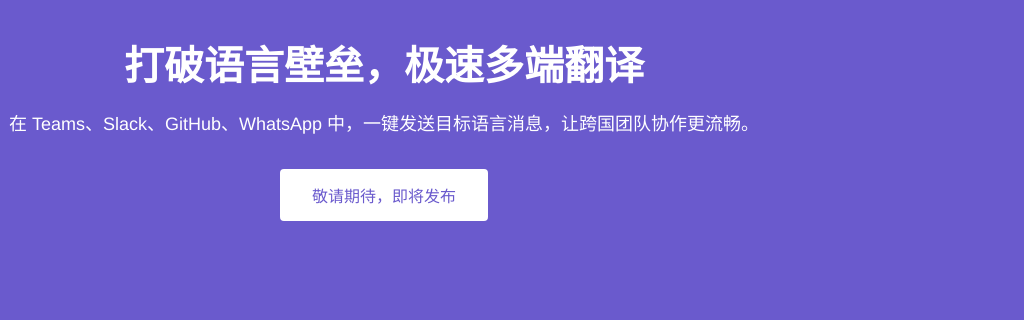
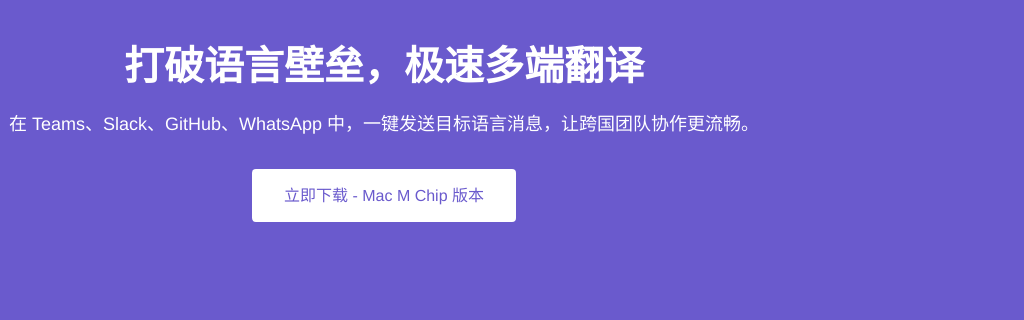
Before and after one commit to madison890000/turbo-translate-hub-home, a plain HTML site: page index.html in a window 1280 px wide. Shown: the part 58-378 px from the top of the page, 256-1280 px from the left. Drawn offline with Linux system fonts and the light colour scheme.

Commit message:
update release link

```diff
--- a/index.html
+++ b/index.html
@@ -252,8 +252,8 @@
         <img id="logo" src="./favicon.svg" alt="Turbo Translate Hub Logo" width="150" height="auto">
         <h1>打破语言壁垒，极速多端翻译</h1>
         <p>在 Teams、Slack、GitHub、WhatsApp 中，一键发送目标语言消息，让跨国团队协作更流畅。</p>
-        <button class="btn btn-primary" disabled>敬请期待，即将发布</button>
-<!--        <a href="#" class="btn btn-primary">立即下载</a>-->
+<!--        <button class="btn btn-primary" disabled>敬请期待，即将发布</button>-->
+        <a href="https://github.com/madison890000/turbo-translate-hub-home/releases/download/v0.0.1/Turbo.Translate.Hub-0.0.1-arm64.dmg" class="btn btn-primary">立即下载 - Mac M Chip 版本 </a>
 <!--        <a href="#" class="btn btn-secondary">了解更多</a>-->
     </div>
 </section>
```
